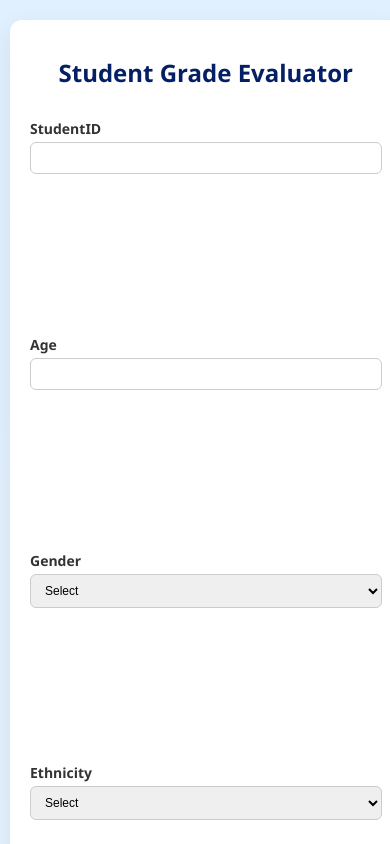
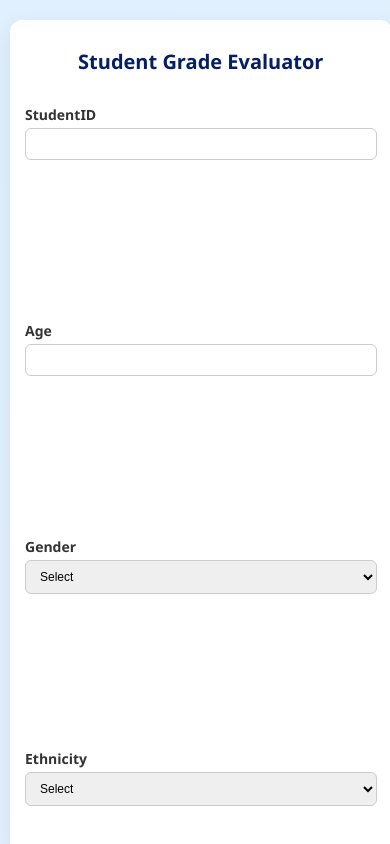
Before and after one commit to Princess-Dianne/Student-Performance-Prediction, a plain HTML site: page index.html in a window 390 px wide. Shown: the top 844 px of the page. Drawn offline with Linux system fonts and the light colour scheme.

Commit message:
Update index.html

```diff
--- a/index.html
+++ b/index.html
@@ -2,7 +2,7 @@
 <html lang="en">
 <head>
   <meta charset="utf-8"/>
-  <meta name="viewport" content="width=device-width,initial-scale=1"/>
+  <meta name="viewport" content="width=device-width,initial-scale=1, maximum-scale=1.0"/>
   <title>Student Pass/Fail Predictor</title>
   <style>
     body {
@@ -44,6 +44,7 @@
 
     .col {
       flex: 1 1 200px;
+      min-width: 120px;
       display: flex;
       flex-direction: column;
     }
@@ -90,6 +91,7 @@
       cursor: pointer;
       transition: all 0.2s ease;
       margin-top: 10px;
+      box-sizing: border-box;
     }
 
     button:hover {
@@ -128,6 +130,15 @@
       }
       button {
         max-width: 100%;
+      }
+    }
+
+    @media (max-width: 480px) {
+      .card {
+        padding: 15px;
+      }
+      h1 {
+        font-size: 20px;
       }
     }
   </style>
@@ -240,7 +251,6 @@
 </div>
 
 <script>
-  // Replace this with your deployed Flask API URL
   const apiUrl = "https://student-performance-prediction-production.up.railway.app/predict";
 
   function gatherRow() {
```
